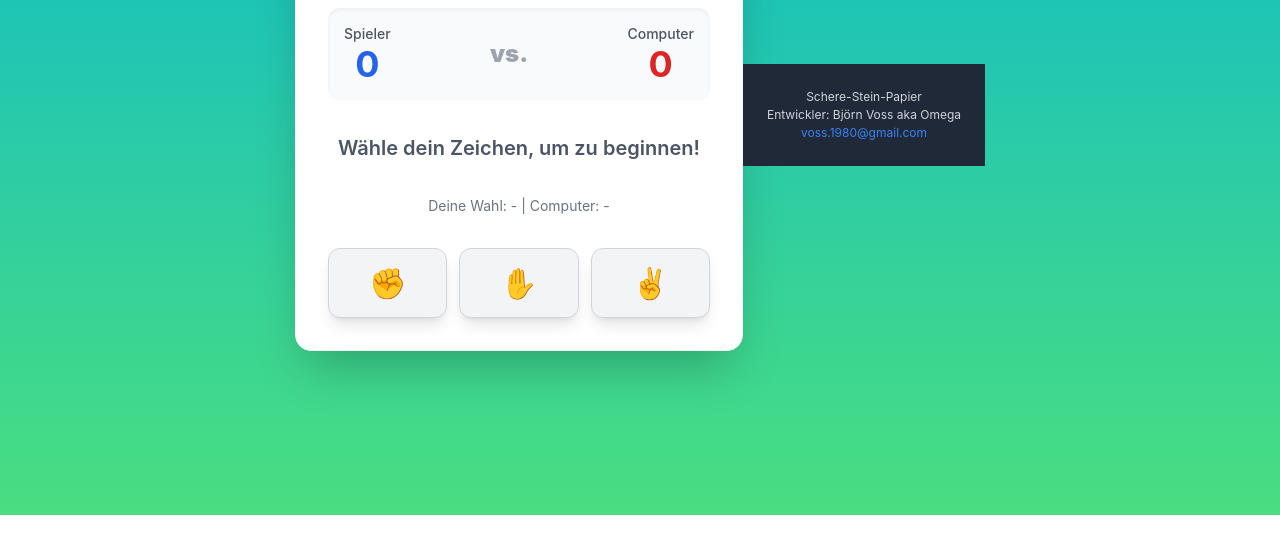
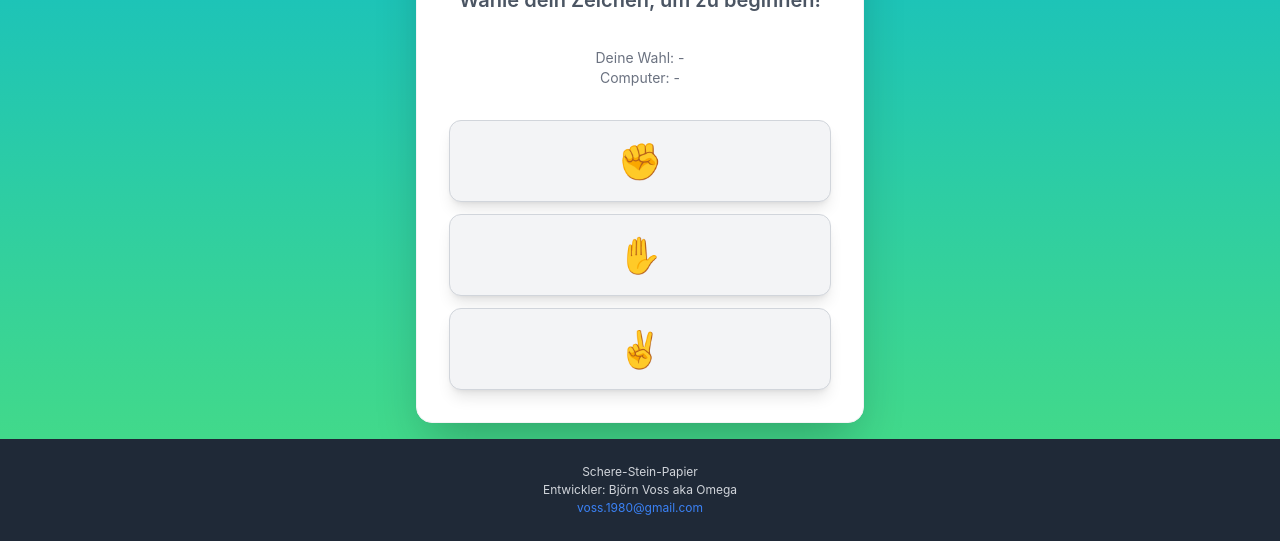
Before and after one commit to voss1980-hue/Schere-Stein-Papier, a plain HTML site: page index.html in a window 1280 px wide. Shown: the part 285-826 px from the top of the page. Before the commit the page ends 800 px from the top, so only its background shows below. Drawn offline with nearby package versions, Linux system fonts and the light colour scheme.

Commit message:
Add files via upload

```diff
--- a/index.html
+++ b/index.html
@@ -9,10 +9,7 @@
         /* Spezifische Schriftart und Hintergrund */
         body {
             font-family: 'Inter', sans-serif;
-            /* FINALE KORREKTUR (basierend auf deiner Beschreibung):
-              Verlauf von Himmelblau (oben) zu Hellgrün (unten).
-              (z.B. Tailwind 'cyan-500' zu 'green-400')
-            */
+            /* Hintergrundverlauf passend zum Icon (Blau zu Grün) */
             background-image: linear-gradient(to bottom, #06b6d4, #4ade80);
         }
         /* Definiere die Farben für das Spiel-Feedback */
@@ -31,7 +28,10 @@
 <style>body{-webkit-user-select:none;-moz-user-select:none;-ms-user-select:none;user-select:none;}</style>
 <style>input, textarea, code { user-select: text !important; -webkit-user-select: text !important; -moz-user-select: text !important; -ms-user-select: text !important; }</style>
 </head>
-<body class="flex items-center justify-center min-h-screen p-4">
+
+<body class="flex flex-col min-h-screen">
+
+    <main class="flex-grow flex items-center justify-center p-4">
 
         <div id="game-container" class="w-full max-w-md bg-white p-6 md:p-8 rounded-2xl shadow-2xl border border-gray-100">
 
@@ -53,25 +53,24 @@
                 Wähle dein Zeichen, um zu beginnen!
             </div>
 
-        <p id="moves-info" class="text-sm text-center text-gray-500 mb-8">
-            <span id="user-move">Deine Wahl: -</span> | <span id="computer-move">Computer: -</span>
+            <p id="moves-info" class="text-sm text-center text-gray-500 mb-8 flex flex-col">
+                <span id="user-move">Deine Wahl: -</span>
+                <span id="computer-move">Computer: -</span>
             </p>
 
-        <div class="flex justify-between gap-3">
-            <button id="rock" class="choice w-1/3 p-4 bg-gray-100 text-gray-800 text-3xl rounded-xl shadow-lg hover:bg-gray-200 transition duration-150 transform hover:scale-105 active:scale-95 border border-gray-300" aria-label="Stein wählen">
+            <div class="flex flex-col gap-3">
+                <button id="rock" class="choice w-full p-5 bg-gray-100 text-gray-800 text-4xl rounded-xl shadow-lg hover:bg-gray-200 transition duration-150 transform hover:scale-105 active:scale-95 border border-gray-300" aria-label="Stein wählen">
                     ✊
                 </button>
-            <button id="paper" class="choice w-1/3 p-4 bg-gray-100 text-gray-800 text-3xl rounded-xl shadow-lg hover:bg-gray-200 transition duration-150 transform hover:scale-105 active:scale-95 border border-gray-300" aria-label="Papier wählen">
+                <button id="paper" class="choice w-full p-5 bg-gray-100 text-gray-800 text-4xl rounded-xl shadow-lg hover:bg-gray-200 transition duration-150 transform hover:scale-105 active:scale-95 border border-gray-300" aria-label="Papier wählen">
                     ✋
                 </button>
-            <button id="scissors" class="choice w-1/3 p-4 bg-gray-100 text-gray-800 text-3xl rounded-xl shadow-lg hover:bg-gray-200 transition duration-150 transform hover:scale-105 active:scale-95 border border-gray-300" aria-label="Schere wählen">
+                <button id="scissors" class="choice w-full p-5 bg-gray-100 text-gray-800 text-4xl rounded-xl shadow-lg hover:bg-gray-200 transition duration-150 transform hover:scale-105 active:scale-95 border border-gray-300" aria-label="Schere wählen">
                     ✌️
                 </button>
             </div>
 
-    </div>
-
-    <script>
+        </div> </main> <script>
         // JavaScript Spiellogik
         let userScore = 0;
         let computerScore = 0;
@@ -192,6 +191,7 @@
         .catch(err => console.error('SW registration failed:', err));
     }
   </script>
+
 <footer style="text-align:center;padding:1.5rem;background-color:#1f2937;color:#d1d5db;font-size:0.75rem;"><p>Schere-Stein-Papier</p><p>Entwickler: Björn Voss aka Omega</p><p><a href="mailto:voss.1980@gmail.com" style="color:#3b82f6;text-decoration:none;">voss.1980@gmail.com</a></p></footer>
 
 <button id="installFab" title="App installieren" style="display: none; position: fixed; bottom: 90px; right: 20px; width: 56px; height: 56px; background-color: #1e40af; color: white; border: none; border-radius: 50%; font-size: 24px; cursor: pointer; box-shadow: 0 4px 8px rgba(0,0,0,0.3); z-index: 1000; justify-content: center; align-items: center;">
```
Lines whose indentation alone changed are shown as unchanged.
